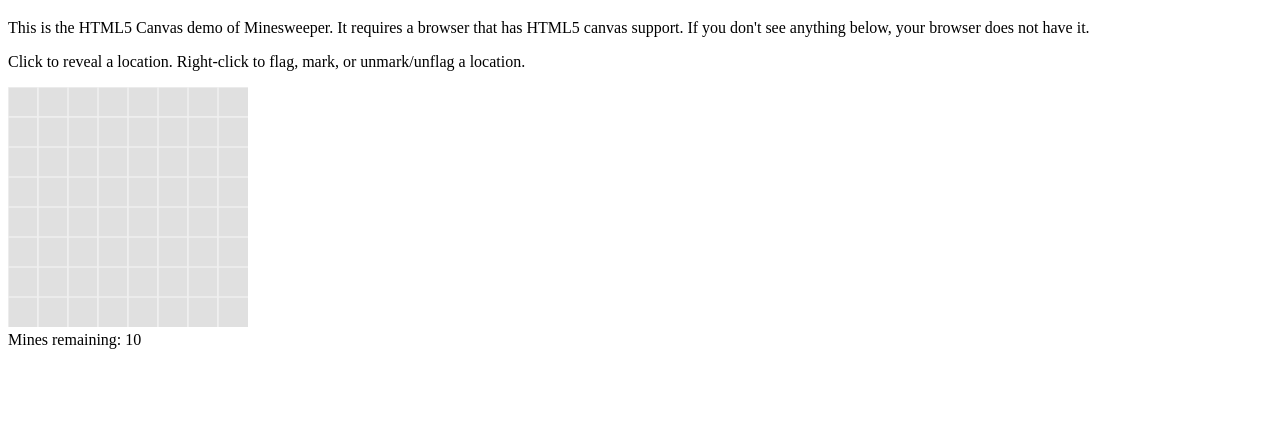
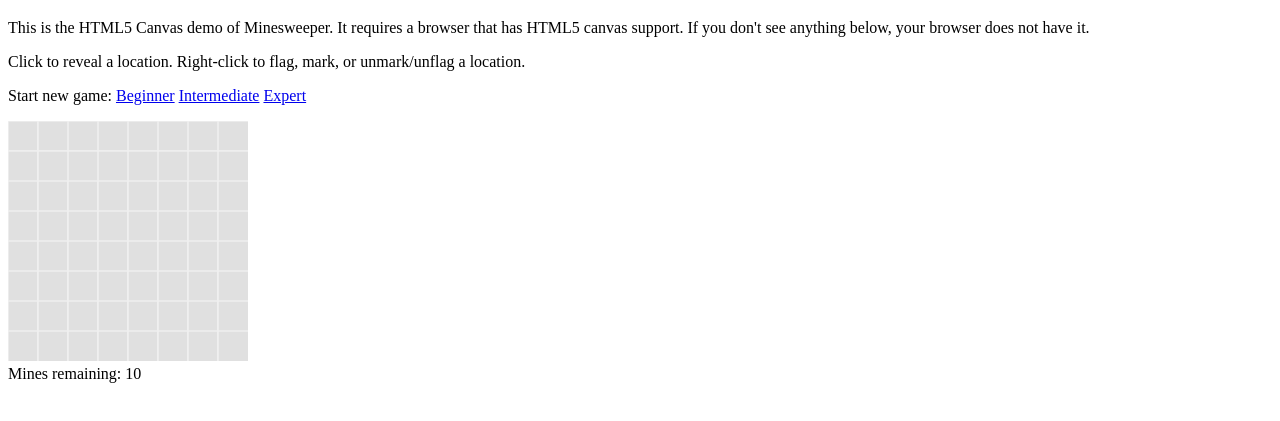
Before and after one commit to jfredrickson/minesweeper, a plain HTML site: page minesweeper.canvas.html in a window 1280 px wide. Shown: the part 61-482 px from the top of the page. Drawn offline with Linux system fonts and the light colour scheme.

Commit message:
add difficulty level selection to the demo

```diff
--- a/minesweeper.canvas.html
+++ b/minesweeper.canvas.html
@@ -9,6 +9,13 @@
   <h1>Minesweeper</h1>
   <p>This is the HTML5 Canvas demo of Minesweeper.  It requires a browser that has HTML5 canvas support.  If you don't see anything below, your browser does not have it.</p>
   <p>Click to reveal a location. Right-click to flag, mark, or unmark/unflag a location.</p>
+  <div id="difficulty">
+    <p>Start new game:
+      <a href="#" id="beginner" onclick="minesweeper('minesweeper', 'beginner');">Beginner</a>
+      <a href="#" id="beginner" onclick="minesweeper('minesweeper', 'intermediate');">Intermediate</a>
+      <a href="#" id="beginner" onclick="minesweeper('minesweeper', 'expert');">Expert</a>
+    </p>
+  </div>
   <div id="minesweeper"></div>
   <script type="text/javascript">minesweeper("minesweeper", "beginner");</script>
 </body>
--- a/minesweeper.canvas.js
+++ b/minesweeper.canvas.js
@@ -21,6 +21,13 @@ function drawBoard(x, y, containerId) {
   var target = document.getElementById(containerId);
   var canvas = document.createElement("canvas");
   var status = document.createElement("div");
+
+  if (document.getElementById("board")) {
+    target.removeChild(document.getElementById("board"));
+  }
+  if (document.getElementById("status")) {
+    target.removeChild(document.getElementById("status"));
+  }
 
   canvas.id = "board";
   canvas.width = x * SQUARE_SIZE;
```
